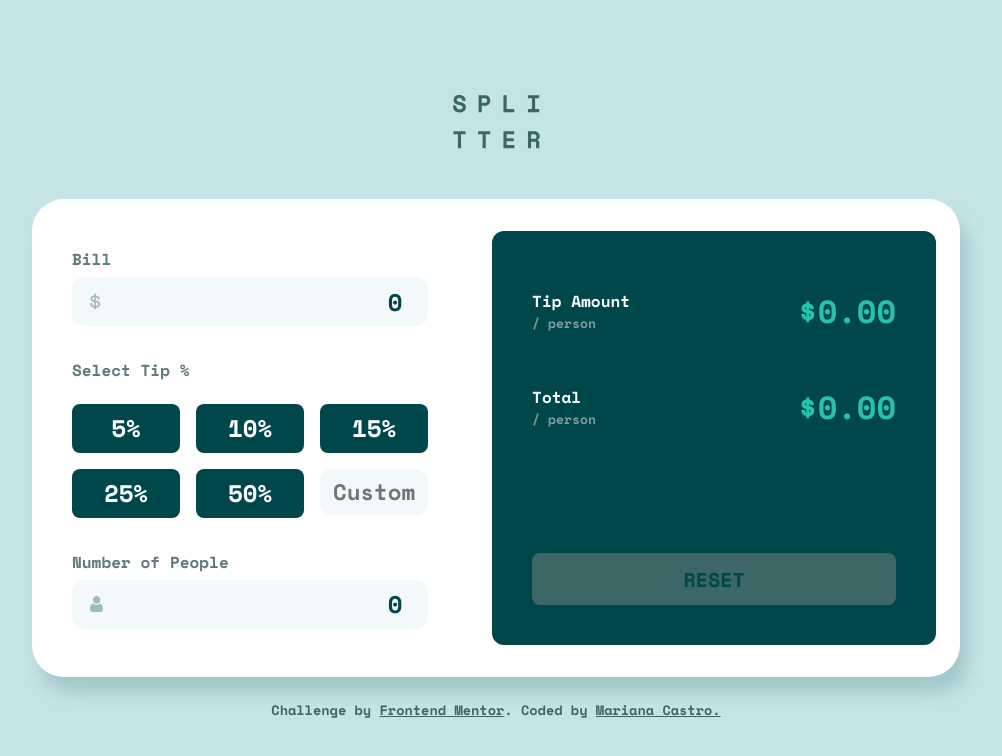
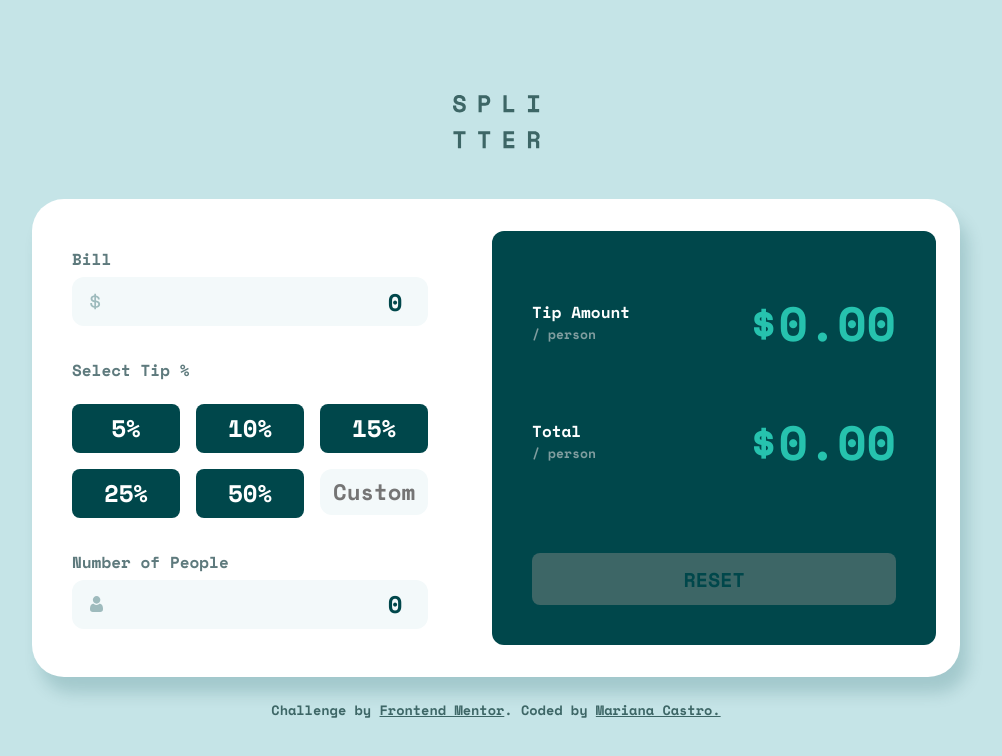
Before and after one commit to maricastroc/Tip-Calculator, a React (Vite) app: page / in a window 1280 px wide. Shown: the top 756 px of the page, without its empty margins (144-1146 px from the left). Built offline with nearby package versions, Linux system fonts and the light colour scheme.

Commit message:
Fixing price font-size

```diff
--- a/src/components/Calculator.module.css
+++ b/src/components/Calculator.module.css
@@ -181,7 +181,7 @@ h1, h2 {
     align-items: center;
   }
 
-  .results_item h1 {
+  .results_item strong {
     font-size: 3rem;
   }
 }
```
